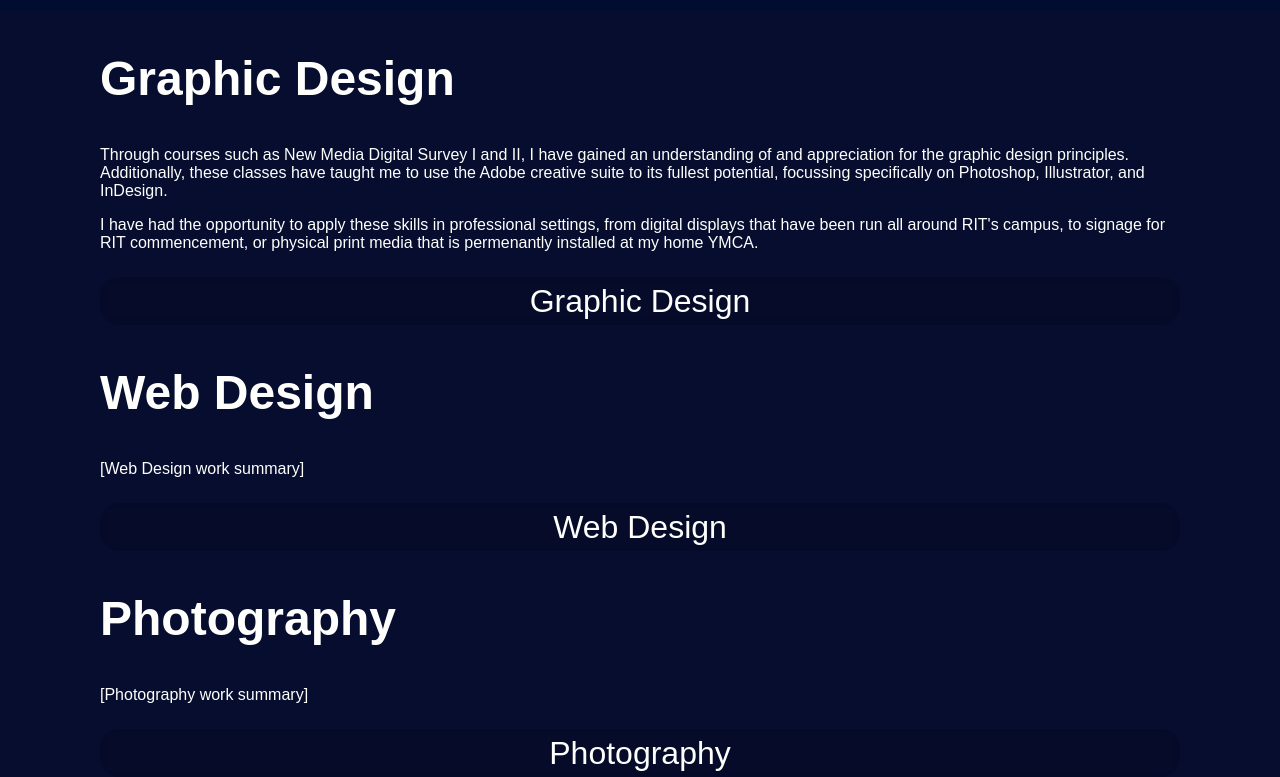
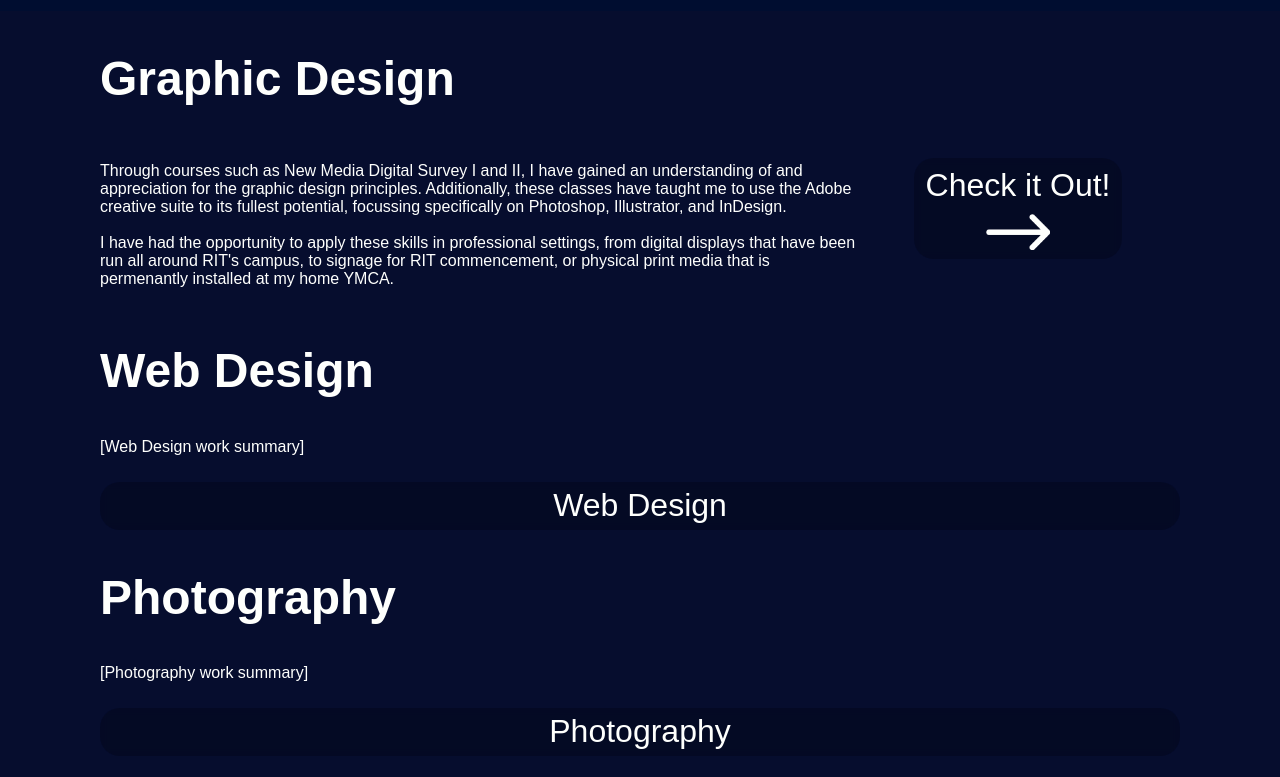
Before and after one commit to Jac0bot4000/portfolio, a plain HTML site: page index.html in a window 1280 px wide. Shown: the part 789-1566 px from the top of the page. After the commit the page ends 1545 px from the top, so only its background shows below. Drawn offline with Linux system fonts and the light colour scheme.

Commit message:
Graphic design section

```diff
--- a/assets/css/styles.css
+++ b/assets/css/styles.css
@@ -2,7 +2,13 @@
     --black: #383838;
     --white: #FEFFFD;
     --background: #060d2e;
-  }
+}
+
+.center {
+    display: flex;
+    align-items: center;
+    justify-content: center;
+}
 
 body{
     background-color: var(--background);
@@ -81,13 +87,47 @@ button {
     border-radius: 20px;
     background-color: var(--black);
     color: var(--white);
-    background-color: rgba(0,0,0, 0.1);
+    background-color: rgba(0,0,0, 0.2);
     backdrop-filter: blur(4px);
     outline: none;
     border-style: none;
 }
 
 button:hover{
-    background-color: rgba(0,0,0, 0.3);
+    background-color: rgba(0,0,0, 0.6);
     cursor: pointer;
 }
+
+.sectionSummary {
+    display: grid;
+    grid-template-columns: 70% 30%;
+    grid-template-areas:
+        "head head"
+        "description button";
+}
+
+.sectionSummary h2 {
+    grid-area: head;
+}
+
+.sectionSummary p {
+    grid-area: description;
+}
+
+.sectionSummary button, .sectionSummary a {
+    grid-area: button;
+    justify-self: center;
+    width: 80%;
+    height: 80%;
+    text-decoration: none;
+}
+
+.sectionSummary button {
+    display: flex;
+    flex-direction: column;
+    row-gap: 10px;
+}
+
+button img {
+    width: 2em;
+}
--- a/index.html
+++ b/index.html
@@ -27,18 +27,16 @@
         </header>
 
         <main>
-            <section id="graphicDesign">
+            <section class="sectionSummary" id="graphicDesign">
                 <h2>Graphic Design</h2>
                 <p>Through courses such as New Media Digital Survey I and II, I have gained an understanding of and
                     appreciation for the graphic design principles. Additionally, these classes have taught me to use
                     the Adobe creative suite to its fullest potential, focussing specifically on Photoshop, Illustrator,
-                    and InDesign.
-                </p>
-                <p>I have had the opportunity to apply these skills in professional settings, from digital displays that have
+                    and InDesign.<br><br>I have had the opportunity to apply these skills in professional settings, from digital displays that have
                     been run all around RIT's campus, to signage for RIT commencement, or physical print media that is permenantly
                     installed at my home YMCA.
                 </p>
-                <a href="graphicDesign.html"><button>Graphic Design</button></a>
+                <a href="graphicDesign.html" class="center"><button class="center">Check it Out!<img src="./assets/images/home/arrow.png"></button></a>
             </section>
 
             <section id="webDesign">
```
Also changed, not shown: assets/images/home/arrow.png (added).
